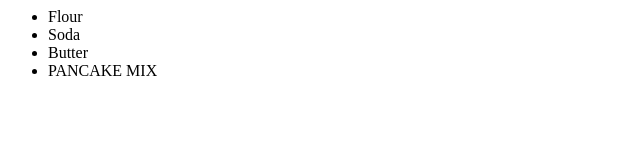
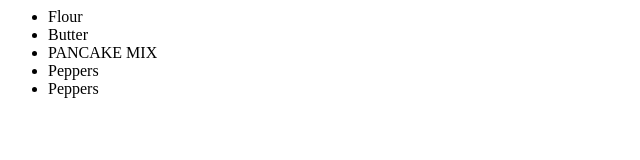
Before and after one commit to fashed/grocerylist, a plain HTML site: page index.html in a window 1280 px wide. Shown: the whole page, without its empty margins (0-640 px from the left). Drawn offline with Linux system fonts and the light colour scheme.

Commit message:
Modified index.html with peppers

```diff
--- a/index.html
+++ b/index.html
@@ -2,9 +2,10 @@
 	<body>
 		<ul>
 			<li>Flour</li>
-			<li>Soda</li>
 			<li>Butter</li>
 			<li>PANCAKE MIX</li>
+			<li>Peppers</li>
+			<li>Peppers</li>
 		</ul>
 	</body>
 </html>
```
